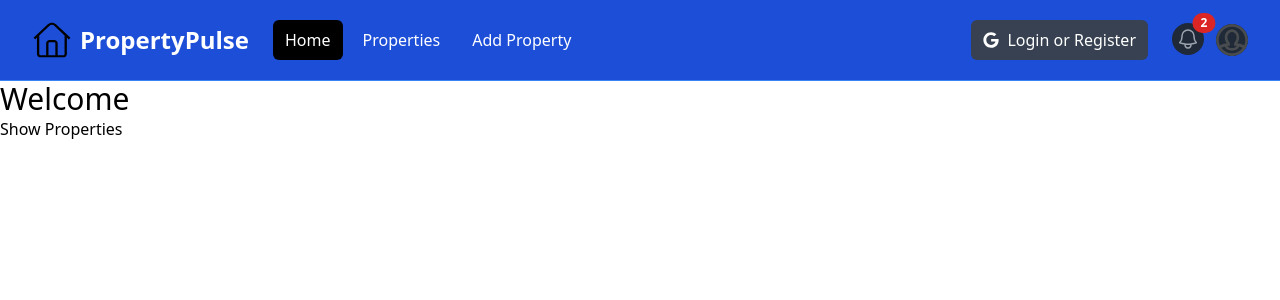
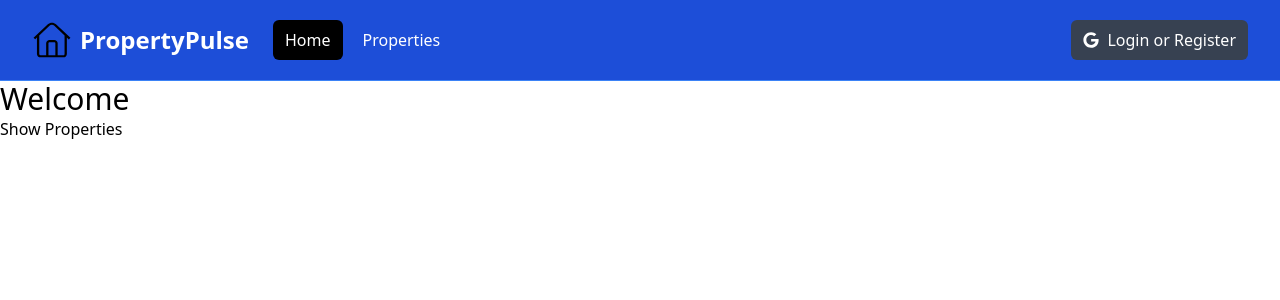
Before and after one commit to josuerushanika/property-rental, a Next.js app: page / in a window 1280 px wide. Shown: the top 300 px of the page. Built offline with nearby package versions, Linux system fonts and the light colour scheme.

Commit message:
Update login

```diff
--- a/components/Navbar.jsx
+++ b/components/Navbar.jsx
@@ -76,6 +76,7 @@ const Navbar = () => {
                 >
                   Properties
                 </Link>
+                {isLoggedIn && (
                   <Link
                     href="/properties/add"
                     className={`${
@@ -84,11 +85,13 @@ const Navbar = () => {
                   >
                     Add Property
                   </Link>
+                )}
               </div>
             </div>
           </div>
 
           {/* <!-- Right Side Menu (Logged Out) --> */}
+          {!isLoggedIn && (
             <div className="hidden md:block md:ml-6">
               <div className="flex items-center">
                 <button className="flex items-center text-white bg-gray-700 hover:bg-gray-900 hover:text-white rounded-md px-3 py-2">
@@ -97,8 +100,10 @@ const Navbar = () => {
                 </button>
               </div>
             </div>
+          )}
 
           {/* <!-- Right Side Menu (Logged In) --> */}
+          {isLoggedIn && (
             <div className="absolute inset-y-0 right-0 flex items-center pr-2 md:static md:inset-auto md:ml-6 md:pr-0">
               <Link href="/messages" className="relative group">
                 <button
@@ -189,6 +194,7 @@ const Navbar = () => {
                 )}
               </div>
             </div>
+          )}
         </div>
       </div>
 
@@ -222,11 +228,11 @@ const Navbar = () => {
                 Add Property
               </Link>
             )}
-
+            {!isLoggedIn && (
               <button className="flex items-center text-white bg-gray-700 hover:bg-gray-900 hover:text-white rounded-md px-3 py-2 my-4">
-              <FaGoogle className="text-white " />
                 <span>Login or Register</span>
               </button>
+            )}
           </div>
         </div>
       )}
```
Also changed, not shown: 1 other file (tests, documents, lock files or other folders). Lines whose indentation alone changed are shown as unchanged.
